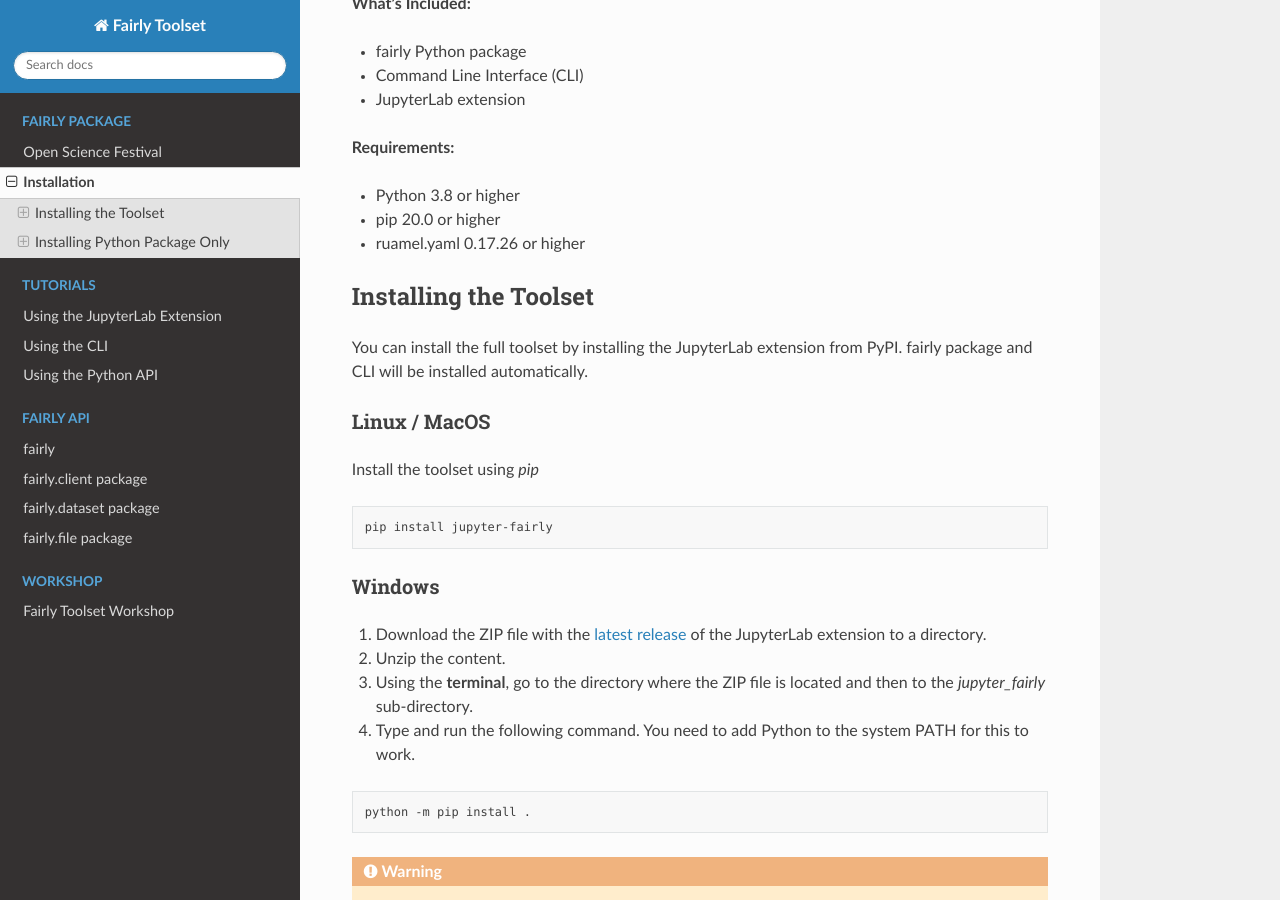
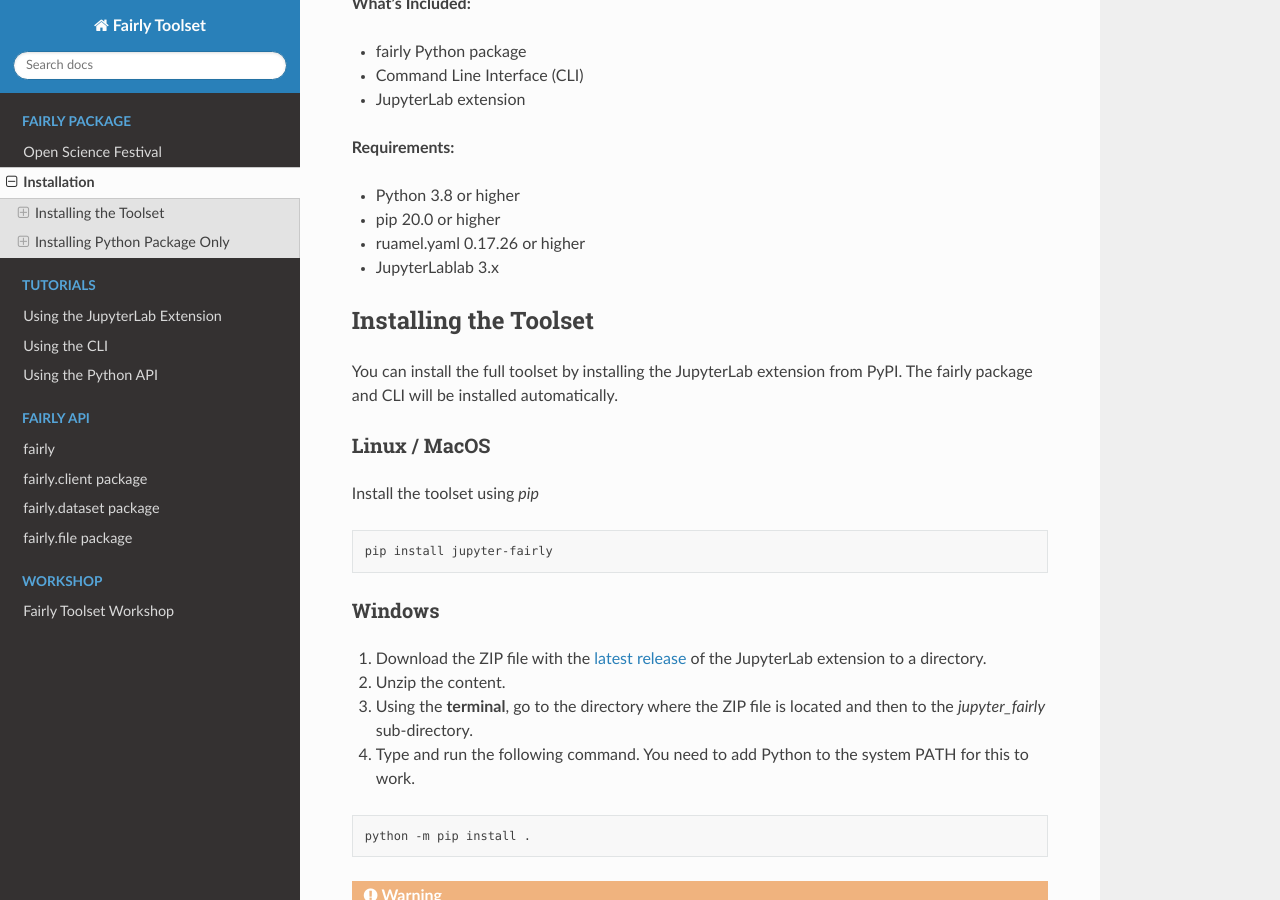
Before and after one commit to ITC-CRIB/fairly, a Sphinx documentation site: the page built from docs/installation.rst, in a window 1280 px wide and 900 px high, scrolled down 389 px. Built offline with Sphinx 7.4.7 and the Read the Docs theme 2.0.0, drawn with Linux system fonts in a browser that asks for light colours.

Commit message:
update docs/installation

```diff
--- a/docs/installation.rst
+++ b/docs/installation.rst
@@ -23,11 +23,12 @@
 * Python 3.8 or higher
 * pip 20.0 or higher
 * ruamel.yaml 0.17.26 or higher
+* JupyterLablab 3.x
 
 Installing the Toolset
 ------------------------
 
-You can install the full toolset by installing the JupyterLab extension from PyPI. fairly package and CLI will be installed automatically.
+You can install the full toolset by installing the JupyterLab extension from PyPI. The fairly package and CLI will be installed automatically.
 
 Linux / MacOS
 '''''''''''''''''''
```
